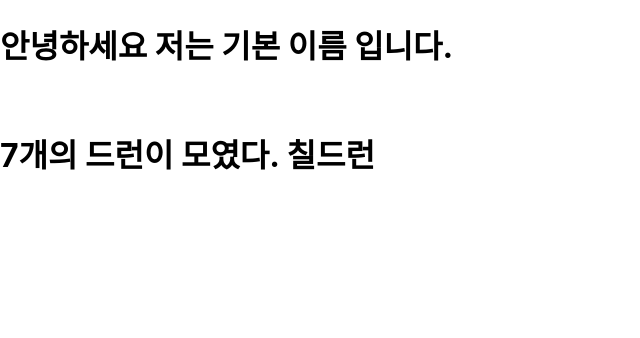
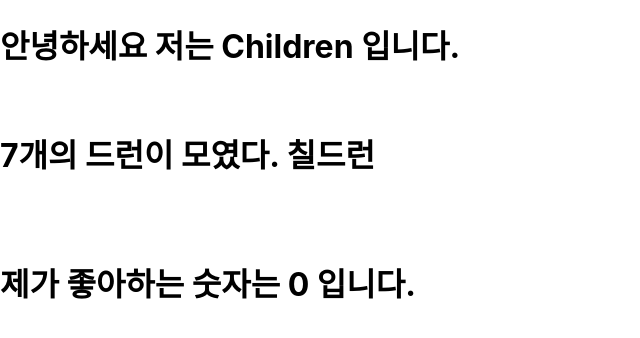
Before and after one commit to bigveloper/practice, a React (Create React App) app: page / in a window 1280 px wide. Shown: the top 338 px of the page, without its empty margins (0-640 px from the left). Built offline with nearby package versions, Linux system fonts and the light colour scheme.

Commit message:
PropTypes

```diff
--- a/src/App.js
+++ b/src/App.js
@@ -2,7 +2,11 @@ import MyComponents from './MyComponents';
 import './App.css';
 
 function App() {
-    return <MyComponents>칠드런</MyComponents>;
+    return (
+        <MyComponents name="Children" favoriteNumber={0}>
+            칠드런
+        </MyComponents>
+    );
 }
 
 export default App;
--- a/src/MyComponents.js
+++ b/src/MyComponents.js
@@ -1,8 +1,12 @@
-function MyComponents({ name, children }) {
+import PropTypes from 'prop-types';
+
+function MyComponents({ name, children, favoriteNumber }) {
     return (
         <div>
             <h1>안녕하세요 저는 {name} 입니다.</h1> <br />
-            <h1>7개의 드런이 모였다. {children}</h1>
+            <h1>7개의 드런이 모였다. {children}</h1> <br />
+            <br />
+            <h1>제가 좋아하는 숫자는 {favoriteNumber} 입니다.</h1>
         </div>
     );
 }
@@ -10,4 +14,9 @@ MyComponents.defaultProps = {
     name: '기본 이름',
 };
 
+MyComponents.propTypes = {
+    name: PropTypes.string,
+    favoriteNumber: PropTypes.number.isRequired,
+};
+
 export default MyComponents;
```
